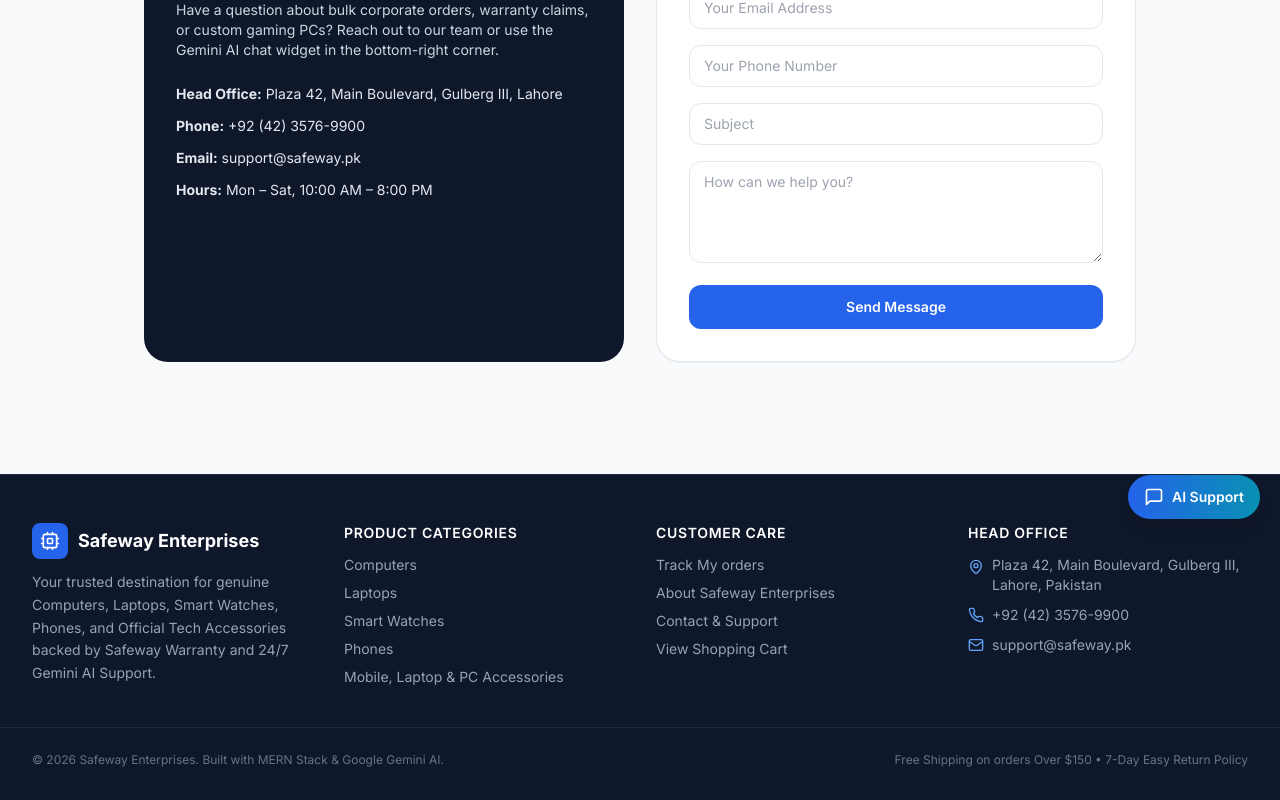
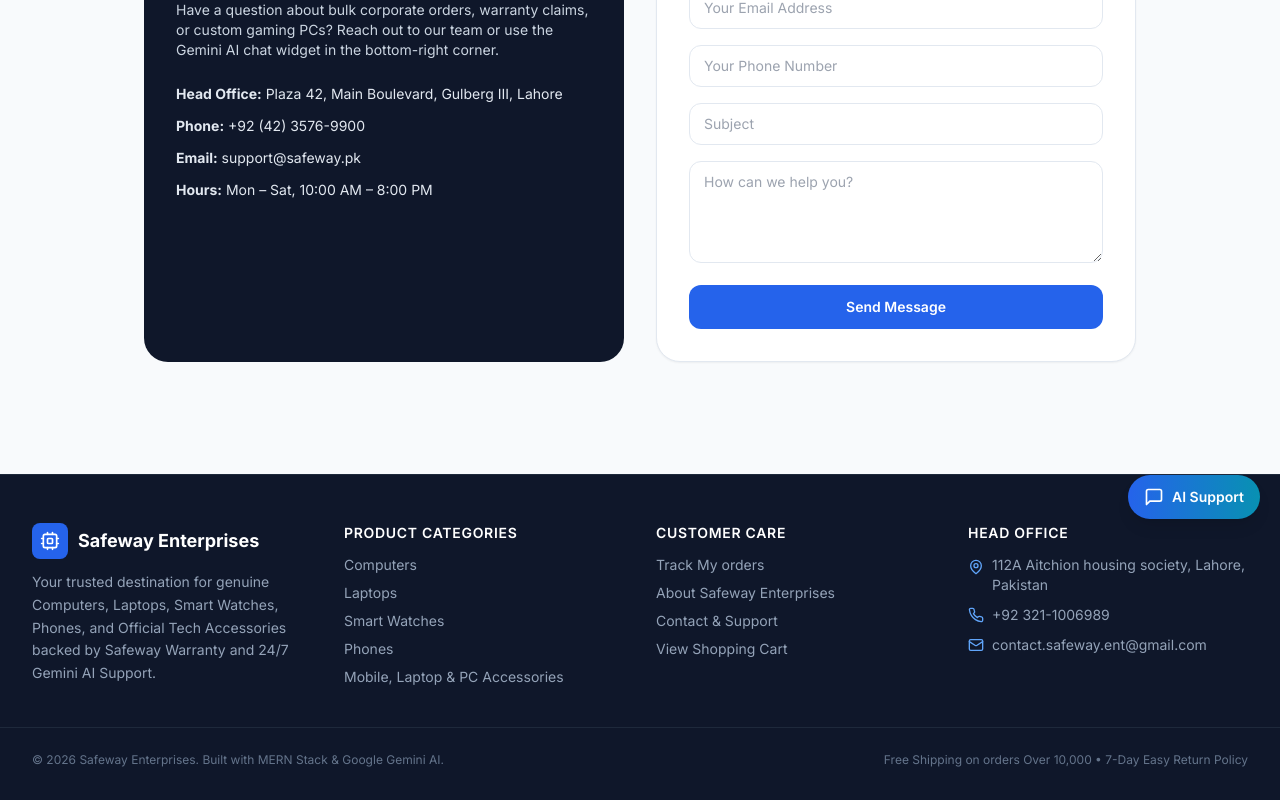
Before and after one commit to faizannaeem56/safeway-Enterprises-FYP, a React (Vite) app in the folder frontend/: page /contact in a window 1280 px wide. Shown: the part 261-1061 px from the top of the page. Built offline with nearby package versions, Linux system fonts and the light colour scheme.

Commit message:
creat a footer in a website

```diff
--- a/frontend/src/components/Footer.jsx
+++ b/frontend/src/components/Footer.jsx
@@ -64,15 +64,15 @@
           <ul className="space-y-2.5 text-sm text-slate-400">
             <li className="flex items-start gap-2">
               <MapPin className="w-4 h-4 text-blue-400 shrink-0 mt-1" />
-              <span>Plaza 42, Main Boulevard, Gulberg III, Lahore, Pakistan</span>
+              <span>112A Aitchion housing society, Lahore, Pakistan</span>
             </li>
             <li className="flex items-center gap-2">
               <Phone className="w-4 h-4 text-blue-400 shrink-0" />
-              <span>+92 (42) 3576-9900</span>
+              <span>+92 321-1006989</span>
             </li>
             <li className="flex items-center gap-2">
               <Mail className="w-4 h-4 text-blue-400 shrink-0" />
-              <span>support@safeway.pk</span>
+              <span>contact.safeway.ent@gmail.com</span>
             </li>
           </ul>
         </div>
@@ -80,7 +80,7 @@
 
       <div className="max-w-7xl mx-auto px-4 sm:px-6 lg:px-8 mt-10 pt-6 border-t border-slate-800 text-xs text-slate-500 flex flex-col sm:flex-row justify-between items-center gap-2">
         <p>© {new Date().getFullYear()} Safeway Enterprises. Built with MERN Stack & Google Gemini AI.</p>
-        <p>Free Shipping on orders Over $150 • 7-Day Easy Return Policy</p>
+        <p>Free Shipping on orders Over 10,000 • 7-Day Easy Return Policy</p>
       </div>
     </footer>
   );
```
